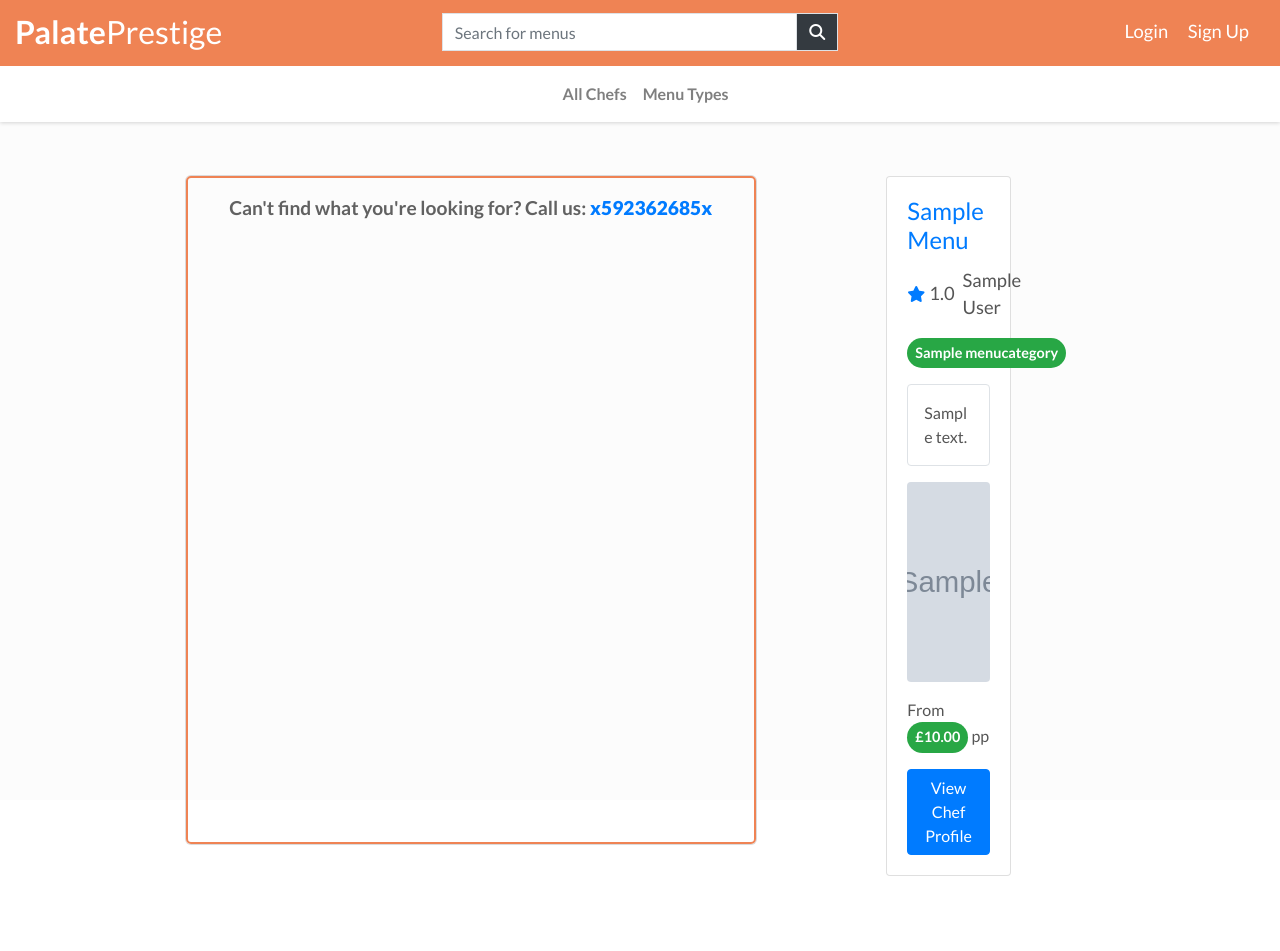
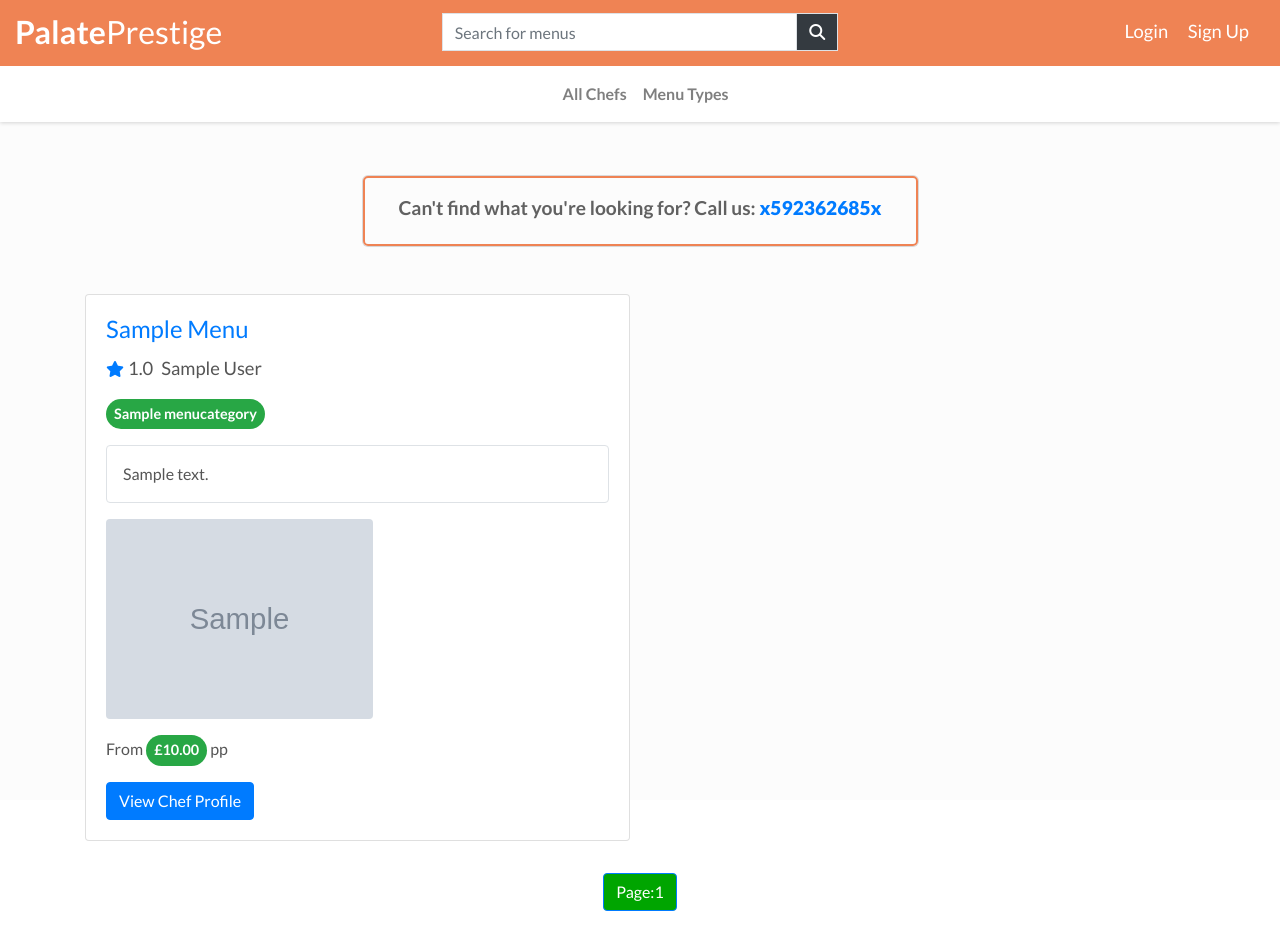
Before and after one commit to JiiXaa/PalatePrestige, a Django app: page / in a window 1280 px wide. Before the commit the page ends 876 px from the top, so only its background shows below. Run offline with Django 3.2, Linux system fonts and the light colour scheme; tables that the repository leaves empty hold one stand-in row (values such as "Sample post"); grey boxes marked "Sample" are stand-in pictures; some libraries are stand-ins or nearby versions.

Commit message:
Added pagination to the all menus page to improve User Experience.

```diff
--- /dev/null
+++ b/menus/static/css/menus.css
@@ -0,0 +1,36 @@
+.card-columns {
+  column-count: 2;
+}
+
+.pagination-container {
+  width: 100%;
+
+  display: flex;
+  justify-content: center;
+  align-items: center;
+  margin-top: 20px;
+}
+
+.pagination-container .pagination {
+  display: flex;
+  justify-content: center;
+  align-items: center;
+  padding-left: 0;
+  list-style: none;
+  border-radius: 0.25rem;
+}
+
+.pagination-container .pagination a {
+  margin: 0 5px;
+  display: inline-block;
+  padding: 5px 10px;
+  background-color: #007bff;
+  color: #fff;
+  border-radius: 3px;
+  text-decoration: none;
+}
+
+.pagination-container .pagination .current-page {
+  margin: 0 5px;
+  background-color: rgb(0, 165, 0);
+}
--- a/menus/templates/menus.html
+++ b/menus/templates/menus.html
@@ -5,12 +5,12 @@
 {% endblock %}
 
 {% block extra_css %}
+<link rel="stylesheet" href="{% static 'css/menus.css' %}">
 {% endblock %}
 
 {% block content %}
 <div class="overlay"></div>
 <div class="container mt-custom-10rem mt-custom-7rem mb-4">
-    <div class="row">
   <div class="col-10 col-lg-6 mx-auto mb-5 pt-3 call-cta">
       <p class="text-center text-grey-dark">
           Can't find what you're looking for? Call us:
@@ -22,12 +22,11 @@
       <a href="{% url 'add_menu' %}" class="btn btn-primary">Add Menu</a>
   </div>
   {% endif %}
-        <div class="card-deck">
-          {% for menu in all_menus %}
+  <div class="card-columns">
+      {% for menu in menus %}
       {% for dish in menu.dishes.all %}
       <!-- Check if first main dish has an image. Only show cards that have image. -->
       {% if forloop.counter == 1 and dish.image %}
-                <div class="col-12 col-md-6 mb-3">
       <div class="card chef-menu-card h-100" data-menu-id="{{ menu.id }}" data-menu-title="{{ menu.title }}" data-chef-id="{{ menu.chef.user_id }}" data-chef-first-name="{{ menu.chef.user.first_name }}" data-chef-last-name="{{ menu.chef.user.last_name }}" data-menu-price="{{ menu.price }}">
           <div class="card-body">
               <a href="{% url 'menu_detail' menu_id=menu.id %}">
@@ -51,13 +50,29 @@
               <a href="{% url 'chef_detail' chef_id=menu.chef.user_id %}" class="btn btn-primary">View Chef Profile</a>
           </div>
       </div>
-                </div>
       {% endif %}
       {% endfor %}
       {% endfor %}
   </div>
+  {% if menus %}
+  <div class="pagination-container">
+      <ul class="pagination">
+          {% if menus.has_previous %}
+          <li class="page-item"><a href="?page=1" class="page-link">&laquo; first</a></li>
+          <li class="page-item"><a href="?page={{ menus.previous_page_number }}" class="page-link">previous</a></li>
+          {% endif %}
+          <li class="page-item active"><span class="page-link current-page">Page:{{ menus.number }}</span></li>
+          {% if menus.has_next %}
+          <li class="page-item"><a href="?page={{ menus.next_page_number }}" class="page-link">next</a></li>
+          <li class="page-item"><a href="?page={{ menus.paginator.num_pages }}" class="page-link">last &raquo;</a></li>
+          {% endif %}
+      </ul>
   </div>
+  {% else %}
+  <div class="text-center">
+      <p style="font-size: 1.25rem;">No search results found.</p>
+  </div>
+  {% endif %}
 </div>
 
-
 {% endblock %}
--- a/menus/views.py
+++ b/menus/views.py
@@ -2,6 +2,7 @@ from django.shortcuts import render, redirect, get_object_or_404, reverse
 from django.contrib.auth.decorators import login_required
 from django.contrib import messages
 from django.core.exceptions import ValidationError
+from django.core.paginator import Paginator
 from django.db.models import Q
 import boto3
 from django.conf import settings
@@ -18,21 +19,28 @@ def all_menus(request):
 
     if request.GET:
         if "category" in request.GET:
-            categories = request.GET["category"].split(",")
+            categories = request.GET.getlist("category")
             all_menus = all_menus.filter(menu_category__name__in=categories)
             categories = MenuCategory.objects.filter(name__in=categories)
 
-    if "q" in request.GET:
-        query = request.GET["q"]
-        if not query:
-            messages.error(request, "You didn't enter any search criteria!")
-            return redirect(reverse("menus"))
-        queries = Q(title__icontains=query) | Q(description__icontains=query)
+        if "q" in request.GET:
+            query = request.GET["q"]
+            if not query:
+                messages.error(request, "You didn't enter any search criteria!")
+                return redirect(reverse("menus"))
+            queries = Q(title__icontains=query) | Q(description__icontains=query)
+            all_menus = all_menus.filter(queries)
+            print("query: ", query)
+            print("all_menus: ", all_menus)
 
-        all_menus = all_menus.filter(queries)
+    # Pagination
+    # Show 4 menus per page
+    paginator = Paginator(all_menus, 4)
+    page_number = request.GET.get("page")
+    menus = paginator.get_page(page_number)
 
     context = {
-        "all_menus": all_menus,
+        "menus": menus,
         "search_term": query,
         "current_categories": categories,
     }
--- a/users/templates/chefs/chef_detail.html
+++ b/users/templates/chefs/chef_detail.html
@@ -101,7 +101,9 @@
                           {% endfor %}
                         </div>
                         <p>From &#163;{{ menu.price }} pp</p>
+                        {% if request.user.is_authenticated and user|has_group:'Customer'%}
                         <button type="button" class="btn btn-primary add-menu-js">Add to Booking</button>
+                        {% endif %}
                       </div>
                     </div>
                   </div>
```
Lines whose indentation alone changed are shown as unchanged.
